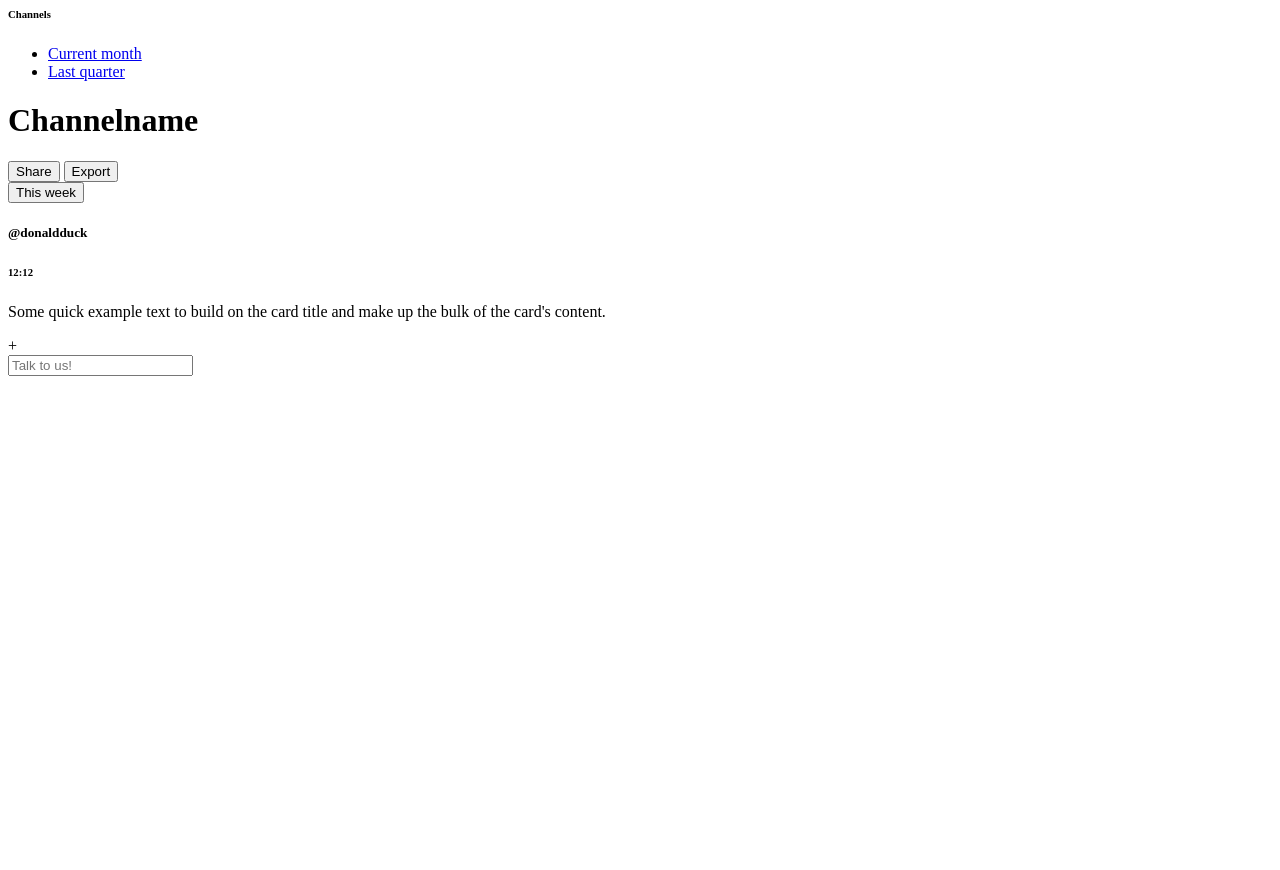
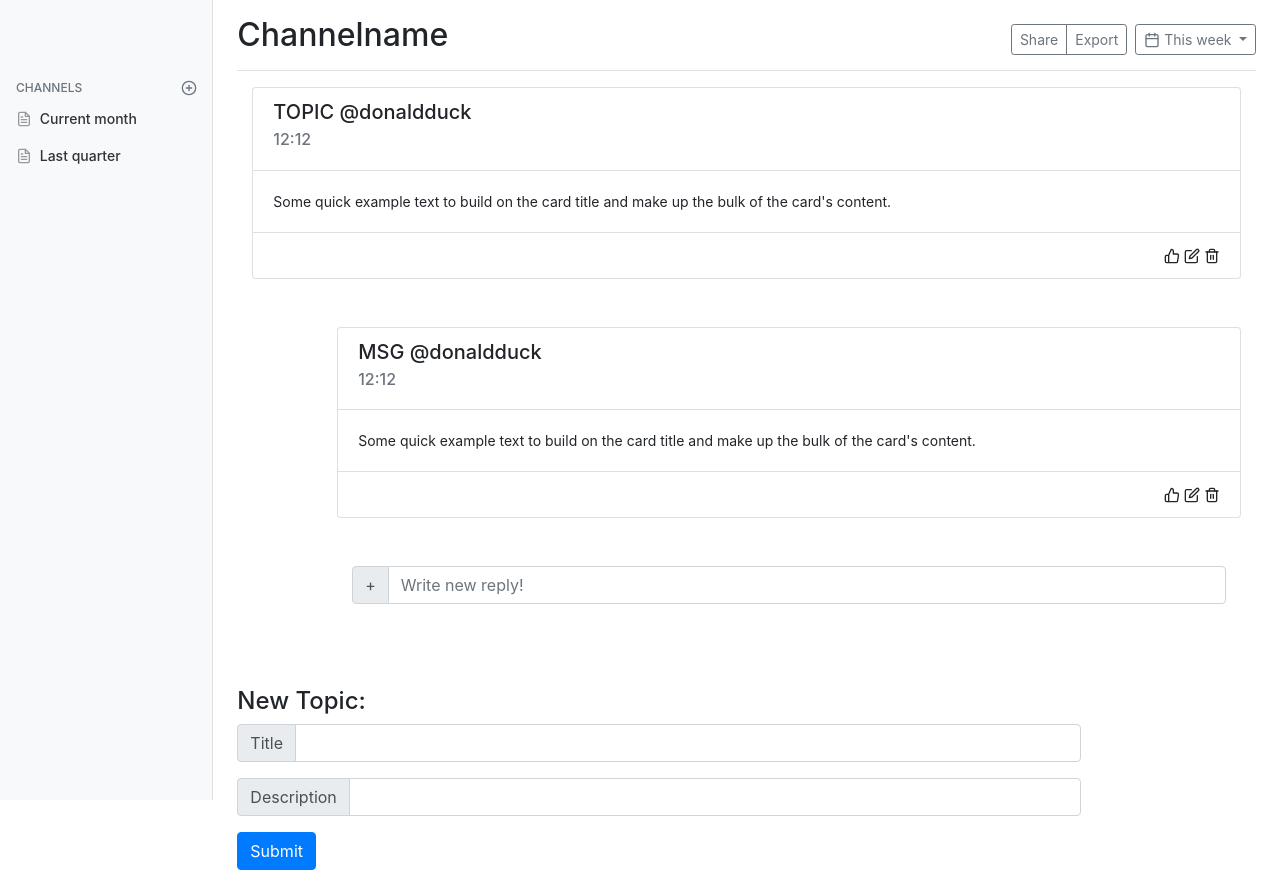
Before and after one commit to stuzfuz/scr, a PHP site: page /server/components/messages/content.html in a window 1280 px wide. Before the commit the page ends 376 px from the top, so only its background shows below. Run offline with PHP 8.4, Linux system fonts and the light colour scheme; some libraries are stand-ins or nearby versions.

Commit message:
layout for topics and messages

```diff
--- a/client/css/poormansslack.css
+++ b/client/css/poormansslack.css
@@ -114,9 +114,7 @@
 }
 
 .new-message {
-  margin-top: 20px;
-  padding-top: 20px;
-  border-top: 1px solid #ddd;
+
 }
 
 
--- a/server/components/messages/content.html
+++ b/server/components/messages/content.html
@@ -1,4 +1,28 @@
 <!-- https://getbootstrap.com/docs/4.0/examples/dashboard/#   -->
+
+
+
+<!doctype html>
+<html lang="en">
+
+<head>
+  <meta charset="utf-8">
+  <meta name="viewport" content="width=device-width, initial-scale=1, shrink-to-fit=no">
+  <meta name="description" content="">
+  <meta name="author" content="">
+
+  <title>PoorMansSlack</title>
+
+  <!-- Bootstrap core CSS -->
+  <link href="../../../client/dist/css/bootstrap.min.css" rel="stylesheet">
+
+  <!-- Custom styles for this template -->
+  <link href="../../../client/css/poormansslack.css" rel="stylesheet">
+</head>
+
+<body>
+
+
 
 
 
@@ -108,7 +132,7 @@
                                  ###END### -->
                         <div class="card  mb-5">
                             <div class="card-header bg-transparent ">
-                                        <h5 class="card-title">@donaldduck</h5>
+                                <h5 class="card-title">TOPIC @donaldduck</h5>
                                 <h6 class="card-subtitle mb-2 text-muted">12:12</h6>
                             </div>
                             <div class="card-body ">
@@ -121,25 +145,92 @@
                             </div>
                         </div>
 
-                         <!-- ###END### -->
-                    <!-- ###END_PARTIAL### -->
+                        <div class="row">
+                            <div class="col-sm-1"></div>
+                            <div class="col-sm-11">
+                                <div class="card mb-5">
+                                    <div class="card-header bg-transparent ">
+                                        <h5 class="card-title">MSG @donaldduck</h5>
+                                        <h6 class="card-subtitle mb-2 text-muted">12:12</h6>
+                                    </div>
+                                    <div class="card-body ">
+                                        <p class="card-text">Some quick example text to build on the card title and make up the bulk of the card's content.</p>
+                                    </div>
+                                    <div class="card-footer bg-transparent text-right">
+                                        <span data-feather="thumbs-up"></span>
+                                        <span data-feather="edit"></span>
+                                        <span data-feather="trash-2"></span>
+                                    </div>
                                 </div>
                                 <div class="container new-message">
-                    <form>
+                                    <form id="newmessageTOPICID">
                                         <div class="form-group">
                                             <!-- <label for="validationCustomUsername">Username</label> -->
                                             <div class="input-group">
                                                 <div class="input-group-prepend">
                                                     <span class="input-group-text" id="inputGroupPrepend">+</span>
                                                 </div>
-                                <input type="text" class="form-control" id="new_message" placeholder="Talk to us!" required>
+                                                <input type="text" class="form-control" id="new_message" placeholder="Write new reply!" required>
 
                                             </div>
                                         </div>
                                     </form>
+                                </div>
+                            </div>
+                        </div>
+
+                        <!-- ###END### -->
+                        <!-- ###END_PARTIAL### -->
+                    </div>
+                    <div class="row new-topic">
+                        <div class="col-sm-10">
+                            <h4>New Topic:</h4>
+                            <form id="newtopic">
+                                <!-- <label for="newtopic">Title:</label> -->
+                                <div class="input-group mb-3">
+                                    <div class="input-group-prepend">
+                                        <span class="input-group-text" id="newtopic">Title</span>
+                                    </div>
+                                    <input type="text" class="form-control" id="basic-url" aria-describedby="basic-addon3">
+                                </div>
+                                <!-- <label for="newdescription">Description:</label> -->
+                                <div class="input-group mb-3">
+                                    <div class="input-group-prepend">
+                                        <span class="input-group-text" id="newtopic">Description</span>
+                                    </div>
+                                    <input type="text" class="form-control" id="basic-url" aria-describedby="basic-addon3">
+                                </div>
+
+                                <button type="submit" class="btn btn-primary text-right">Submit</button>
+                            </form>
+                        </div>
                     </div>
                 </main>
             </div>
         </div>
 
         <!-- ###END_TEMPLATE### -->
+
+
+
+
+
+  <!-- Bootstrap core JavaScript
+    ================================================== -->
+  <!-- Placed at the end of the document so the pages load faster -->
+  <script src="https://code.jquery.com/jquery-3.2.1.slim.min.js" integrity="sha384-KJ3o2DKtIkvYIK3UENzmM7KCkRr/rE9/Qpg6aAZGJwFDMVNA/GpGFF93hXpG5KkN" crossorigin="anonymous"></script>
+  <script>window.jQuery || document.write('<script src="../../../../assets/js/vendor/jquery-slim.min.js"><\/script>')</script>
+  <script src="dist/js/vendor/popper.min.js"></script>
+  <script src="dist/js/bootstrap.min.js"></script>
+
+  <!-- Icons -->
+  <script src="https://unpkg.com/feather-icons/dist/feather.min.js"></script>
+  <script>
+    feather.replace()
+  </script>
+
+
+
+</body>
+
+</html>
```
Lines whose indentation alone changed are shown as unchanged.
